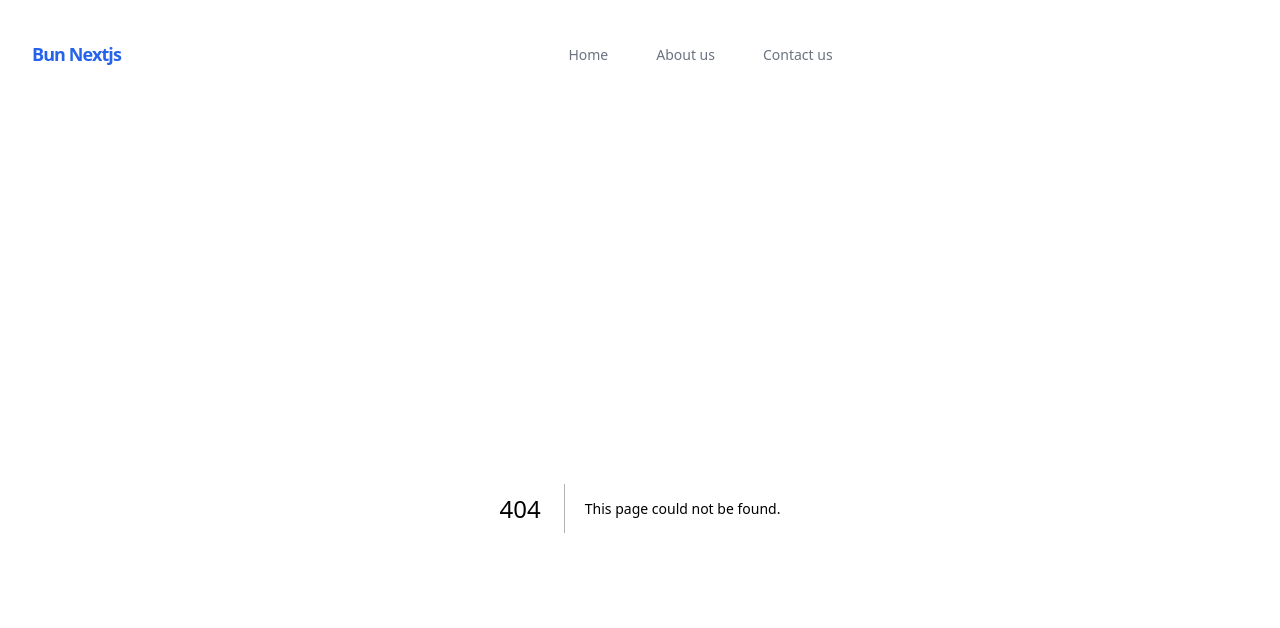
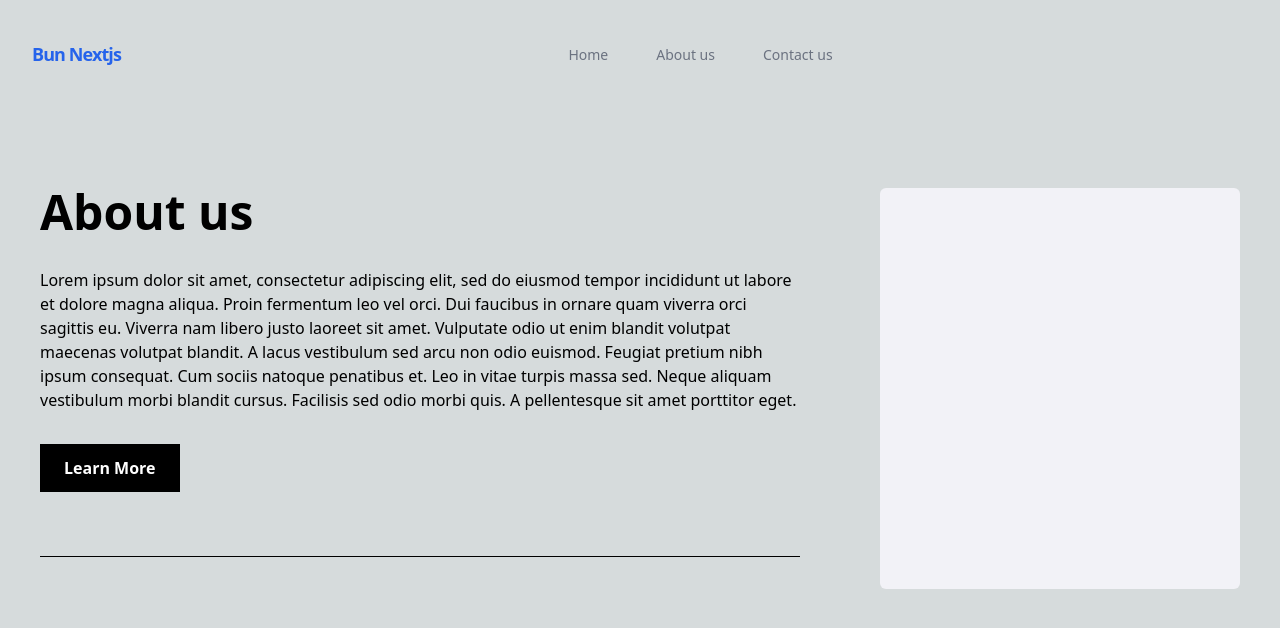
Before and after one commit to officialrajdeepsingh/bun-nextjs, a Next.js app: page /about in a window 1280 px wide. Before the commit this address had no page. Shown: the top 628 px of the page. Built offline with nearby package versions, Linux system fonts and the light colour scheme.

Commit message:
about page

```diff
--- /dev/null
+++ b/src/pages/about.tsx
@@ -0,0 +1,28 @@
+import React from 'react'
+
+export default function about() {
+  return (
+    <section className="block">
+      <div className="px-5 md:px-10">
+        <div className="mx-auto w-full max-w-7xl">
+          <div className="py-12 md:py-16 lg:py-20">
+            <div className="flex items-stretch max-[991px]:min-h-[auto] max-[991px]:w-full max-[991px]:flex-col grid-cols-1 lg:grid-cols-[65%_30%] gap-8 lg:gap-20">
+              <div className="flex-col flex-1 flex justify-center gap-8">
+                <div className="flex-col flex gap-8">
+                  <h2 className="font-bold text-3xl md:text-5xl">About us</h2>
+                  <p className="max-[479px]:text-sm">Lorem ipsum dolor sit amet, consectetur adipiscing elit, sed do eiusmod tempor incididunt ut labore et dolore magna aliqua. Proin fermentum leo vel orci. Dui faucibus in ornare quam viverra orci sagittis eu. Viverra nam libero justo laoreet sit amet. Vulputate odio ut enim blandit volutpat maecenas volutpat blandit. A lacus vestibulum sed arcu non odio euismod. Feugiat pretium nibh ipsum consequat. Cum sociis natoque penatibus et. Leo in vitae turpis massa sed. Neque aliquam vestibulum morbi blandit cursus. Facilisis sed odio morbi quis. A pellentesque sit amet porttitor eget.</p>
+                </div>
+                <div className="flex items-center justify-start gap-4 flex-wrap">
+                  <p className="inline-block cursor-pointer items-center bg-black px-6 py-3 text-center font-semibold text-white">Learn More</p>
+                </div>
+                <div className="mb-8 mt-8 h-px w-full bg-black"></div>
+              </div>
+              <div className="block overflow-hidden bg-[#f2f2f7] max-[991px]:h-[475px] rounded-md w-full lg:w-[30%]">
+              </div>
+            </div>
+          </div>
+        </div>
+      </div>
+    </section>
+  )
+}
```
